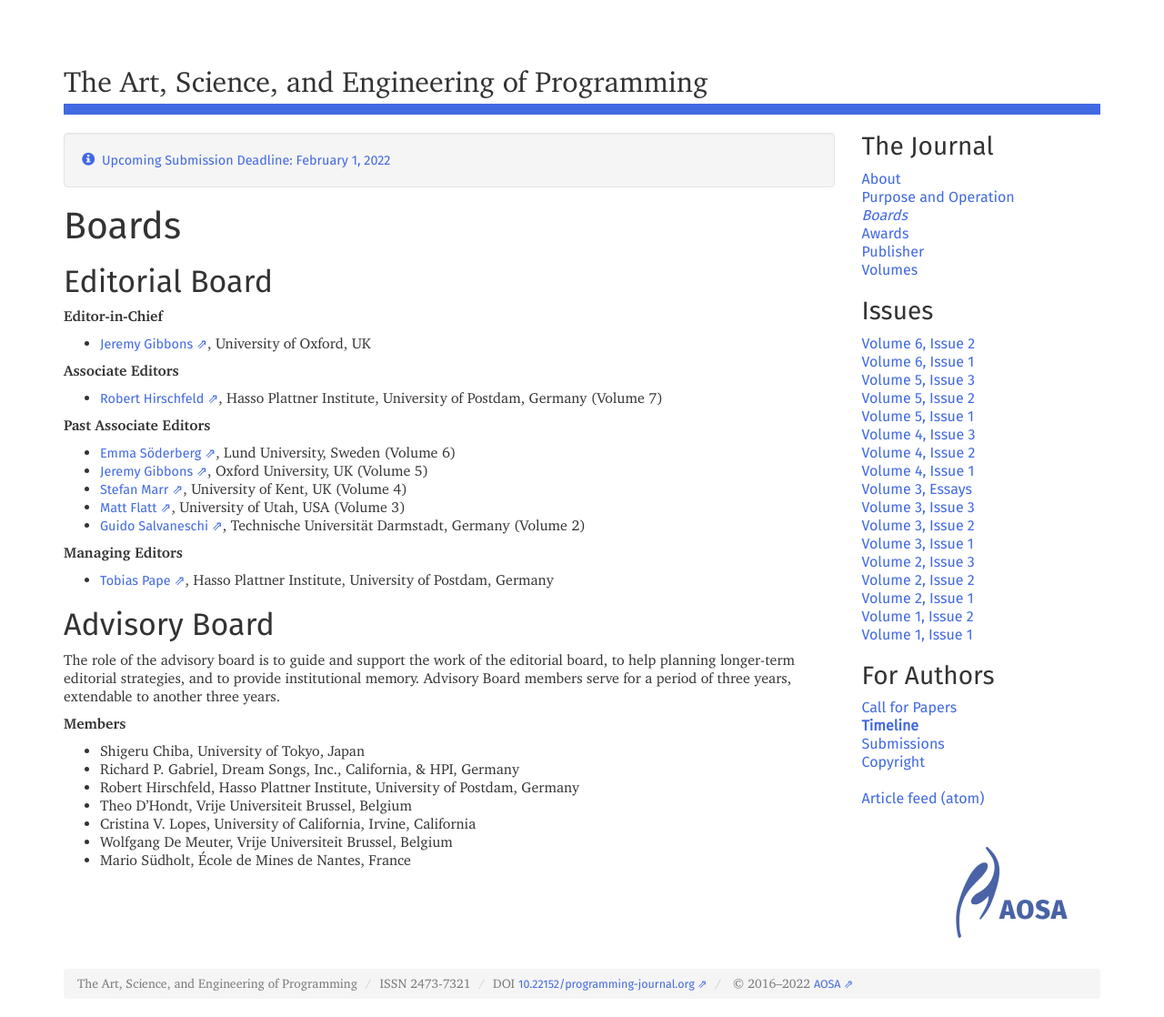
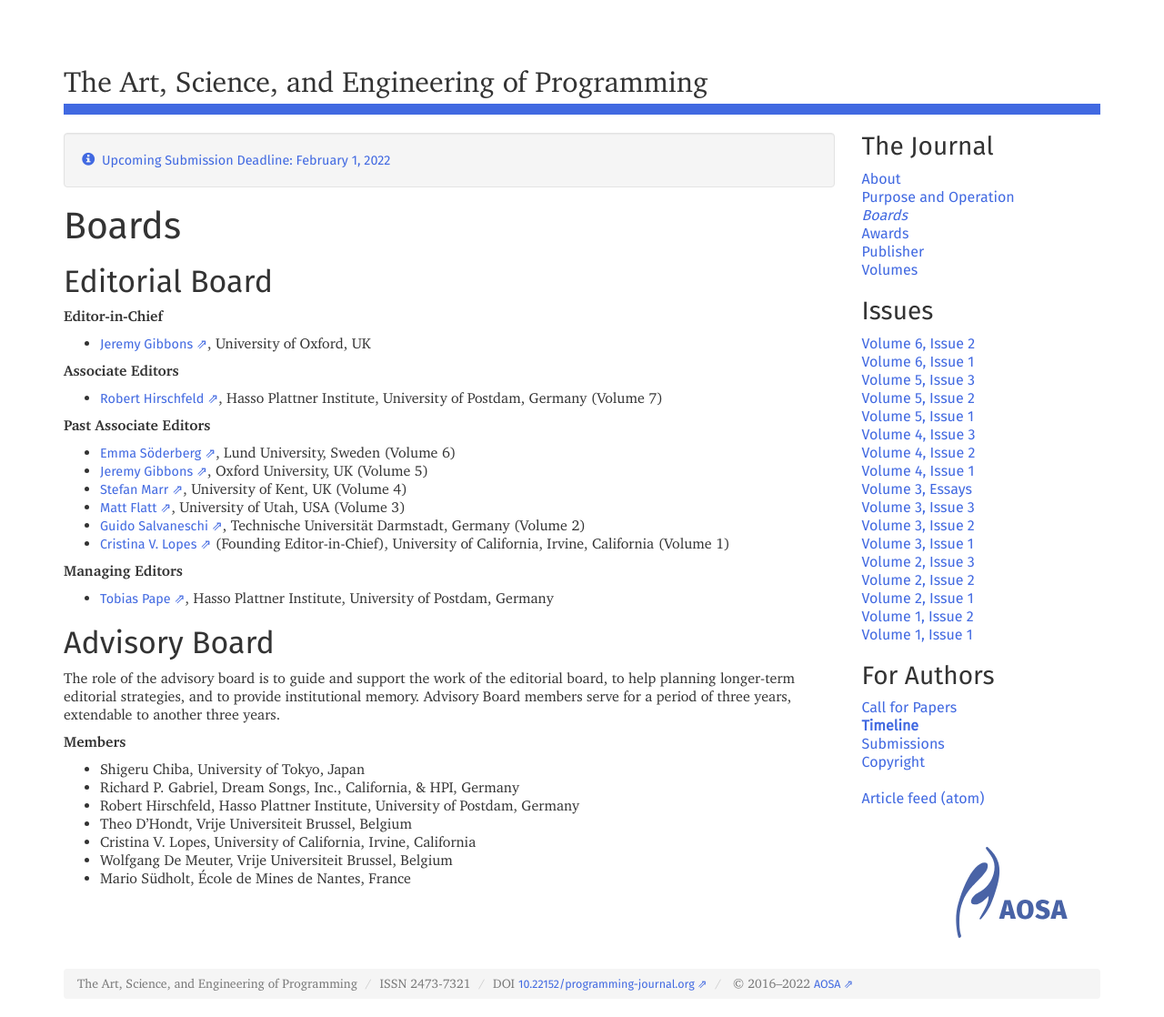
Before and after one commit to programming-journal/programming-journal.github.io, a Jekyll site: the page built from boards/index.markdown, in a window 1280 px wide. Shown: the whole page at 91% size. Built offline with Jekyll 4.4.1, drawn with Linux system fonts in a browser that asks for light colours.

Commit message:
I lied. ah!

```diff
--- a/boards/index.markdown
+++ b/boards/index.markdown
@@ -19,6 +19,7 @@ order: 500
 * [Stefan Marr](https://www.cs.kent.ac.uk/people/staff/sm951/), University of Kent, UK (Volume 4)
 * [Matt Flatt](https://www.cs.utah.edu/~mflatt/), University of Utah, USA (Volume 3)
 * [Guido Salvaneschi](http://www.guidosalvaneschi.com/wp/), Technische Universität Darmstadt, Germany (Volume 2)
+* [Cristina V. Lopes](http://www.ics.uci.edu/~lopes) (Founding Editor-in-Chief), University of California, Irvine, California (Volume 1)
 
 **Managing Editors**
 * [Tobias Pape](https://www.hpi.uni-potsdam.de/hirschfeld/people/pape/index.html), Hasso Plattner Institute, University of Postdam, Germany
```
